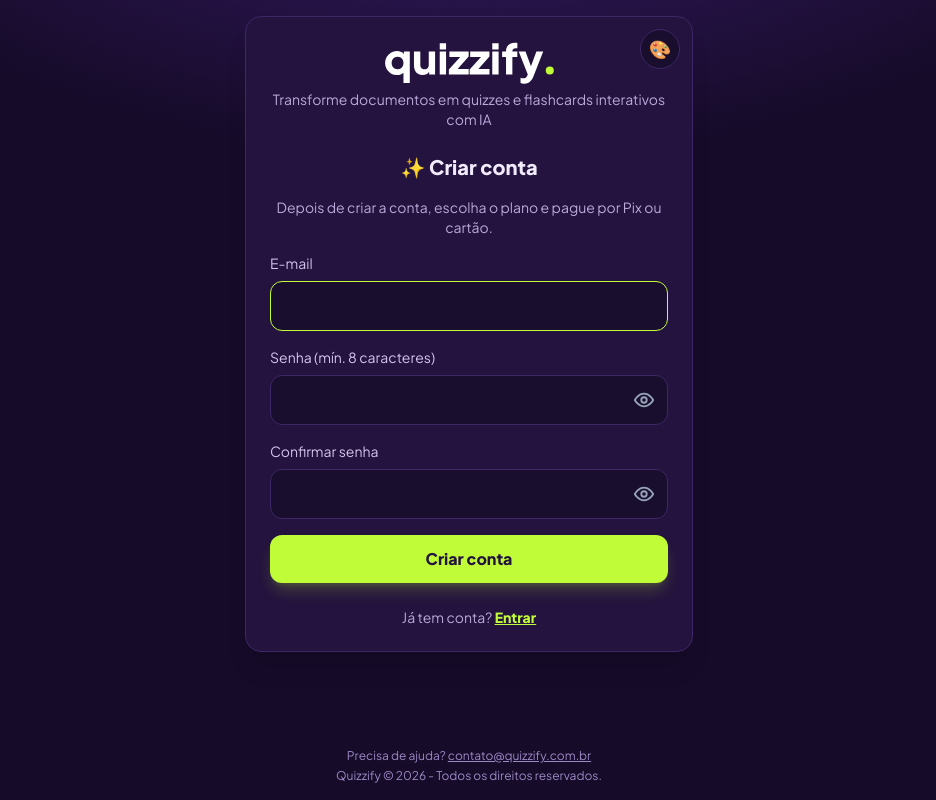
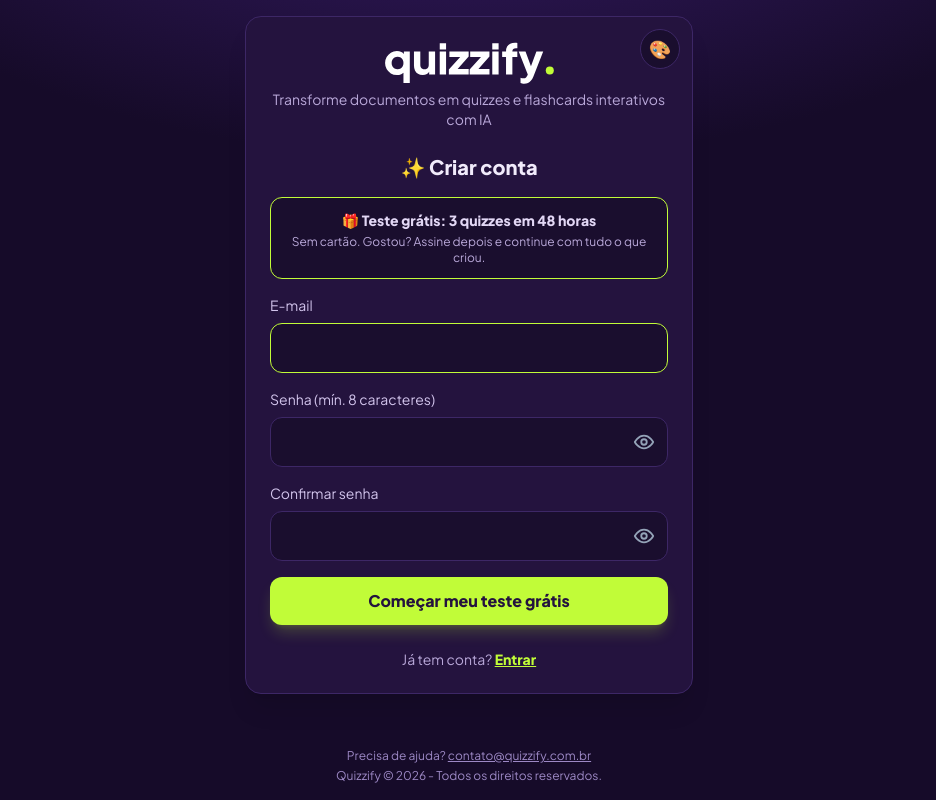
Before and after one commit to aureliocoelho2004-ai/novo-quiz-ia, a Flask app: page /cadastro?teste=1 in a window 1280 px wide. Shown: the whole page, without its empty margins (171-1107 px from the left). Run offline with Flask 3, Linux system fonts and the light colour scheme; some libraries are stand-ins or nearby versions.

Commit message:
Teste grátis pelo site: 3 quizzes em 48 horas, sem cartão
- /assine: botão 'Começar grátis' acima dos planos (o mini-quiz agora destaca ele)
- /cadastro?teste=1 cria conta de teste com cota; a faixa mostra quantos quizzes restam
- Cota esgotada: aviso com link para os planos; aviso por e-mail no último dia; fim do teste já leva aos planos
- TESTE_GRATIS_HORAS e TESTE_GRATIS_QUIZZES configuráveis no Render

Co-Authored-By: Claude Opus 5.5 <noreply@anthropic.com>
Claude-Session: https://claude.ai/code/session_01Tbj9peQo6r4whgAZdZPEaw

```diff
--- a/app.py
+++ b/app.py
@@ -33,6 +33,8 @@ MIN_ITENS, MAX_ITENS = 5, 50
 MAX_CARACTERES_TEXTO = 60_000
 LIMITE_DIARIO = int(os.environ.get("LIMITE_DIARIO", 50))           # gerações por utilizador por dia
 LIMITE_TESTE = int(os.environ.get("LIMITE_TESTE", 10))             # gerações por dia em contas de teste
+TESTE_GRATIS_HORAS = int(os.environ.get("TESTE_GRATIS_HORAS", 48))   # teste grátis pelo site (sem cartão)
+TESTE_GRATIS_QUIZZES = int(os.environ.get("TESTE_GRATIS_QUIZZES", 3))
 DURACOES_TESTE = {"24h": 24, "3d": 72, "7d": 168}                  # opções do painel, em horas
 INTERVALO_SEGUNDOS = int(os.environ.get("INTERVALO_SEGUNDOS", 30))  # espera entre gerações
 FUSO_BRASIL = timezone(timedelta(hours=-3))
@@ -273,7 +275,8 @@ def entrar_na_sessao(nome, conta):
     session.clear()
     session.permanent = True
     session.update(usuario=nome, admin=bool(conta.get("admin")), trocar_senha=bool(conta.get("trocar_senha")),
-                   expira_em=conta.get("expira_em"), tem_email=bool(email_da_conta(nome, conta)))
+                   expira_em=conta.get("expira_em"), tem_email=bool(email_da_conta(nome, conta)),
+                   teste_cota=conta.get("teste_cota"), teste_usados=conta.get("teste_usados", 0))
     atualizar_sessao_assinatura(conta)
 
 
@@ -1029,10 +1032,12 @@ def plano_escolhido():
 @app.route("/cadastro", methods=["GET", "POST"])
 def cadastro():
     plano_id = plano_escolhido()
+    gratis = request.values.get("teste") == "1" and not plano_id
     if session.get("usuario"):
         return redirect(url_for("assinatura", plano=plano_id) if plano_id else url_for("index"))
+    ctx = dict(plano_id=plano_id, planos=PLANOS, gratis=gratis, horas=TESTE_GRATIS_HORAS, cota=TESTE_GRATIS_QUIZZES)
     if request.method == "GET":
-        return render_template("cadastro.html", plano_id=plano_id, planos=PLANOS)
+        return render_template("cadastro.html", **ctx)
 
     email = request.form.get("email", "").strip().lower()
     senha = request.form.get("senha", "")
@@ -1051,6 +1056,11 @@ def cadastro():
     else:
         nova = {"senha": generate_password_hash(senha), "admin": False, "trocar_senha": False,
                 "assinante": True, "pago_ate": 0, "criado_em": agora, "origem": origem_atual()}
+        if gratis:   # teste grátis pelo site: 3 quizzes em 48 horas, sem cartão
+            nova = {"senha": nova["senha"], "admin": False, "trocar_senha": False, "criado_em": agora,
+                    "origem": nova["origem"], "expira_em": agora + TESTE_GRATIS_HORAS * 3600,
+                    "teste_horas": TESTE_GRATIS_HORAS, "teste_cota": TESTE_GRATIS_QUIZZES, "teste_usados": 0,
+                    "teste_site": True}
 
         def criar(usuarios):
             if email in usuarios:
@@ -1063,17 +1073,18 @@ def cadastro():
         except Exception:
             log.exception("Falha ao criar conta")
             flash("Não foi possível criar a conta agora. Tente novamente.", "erro")
-            return render_template("cadastro.html", email=email, plano_id=plano_id, planos=PLANOS), 503
+            return render_template("cadastro.html", email=email, **ctx), 503
         if criada is not False:
             somar_metricas(nova["origem"], contas=1)
         if criada is False:
             flash("Já existe uma conta com este e-mail. Entre com a sua senha.", "erro")
             return redirect(url_for("login", proximo=url_for("assinatura", plano=plano_id) if plano_id else None))
         registrar_tentativa(_cadastros, ip, agora)
-        session.clear()
-        session.permanent = True
-        session.update(usuario=email, admin=False, trocar_senha=False, expira_em=None)
-        atualizar_sessao_assinatura(nova)
+        entrar_na_sessao(email, nova)
+        if gratis:
+            flash(f"Seu teste grátis começou! Você tem {TESTE_GRATIS_QUIZZES} quizzes para criar nas próximas "
+                  f"{TESTE_GRATIS_HORAS} horas. 🎉", "ok")
+            return redirect(url_for("index"))
         # Veio da landing com um plano escolhido: vai direto para o pagamento dele.
         if plano_id and INFINITEPAY_HANDLE:
             try:
@@ -1082,7 +1093,7 @@ def cadastro():
                 log.exception("Falha ao criar checkout após cadastro")
                 flash("Conta criada! Não foi possível abrir o pagamento agora; tente novamente abaixo.", "erro")
         return redirect(url_for("assinatura", plano=plano_id))
-    return render_template("cadastro.html", email=email, plano_id=plano_id, planos=PLANOS), 400
+    return render_template("cadastro.html", email=email, **ctx), 400
 
 
 @app.get("/assinatura")
@@ -1389,8 +1400,10 @@ def etapa_teste(conta, agora):
     if not expira or conta.get("admin"):
         return None
     restante = expira - agora
-    if 0 < restante <= AVISO_TESTE_DIAS * DIA:
-        if (conta.get("teste_horas") or 999) <= 24:
+    horas = conta.get("teste_horas") or 999
+    janela = DIA if horas <= 48 else AVISO_TESTE_DIAS * DIA      # teste de 48h: aviso no último dia
+    if 0 < restante <= janela:
+        if horas <= 24:
             return None                     # teste de 24h: só o aviso no app e o e-mail do fim
         etapa = "teste_antes"
     elif -JANELA_VENCIDA_DIAS * DIA < restante <= 0:
@@ -1629,7 +1642,10 @@ def dados_teste():
     else:
         dias = int(restante // DIA) + 1
         texto = f"em {dias} dias"
-    return {"teste_aviso": texto, "teste_pedir_email": not session.get("tem_email") and "@" not in usuario}
+    cota = session.get("teste_cota")
+    restam = max(0, cota - (session.get("teste_usados") or 0)) if cota is not None else None
+    return {"teste_aviso": texto, "teste_restam": restam, "teste_cota": cota,
+            "teste_pedir_email": not session.get("tem_email") and "@" not in usuario}
 
 
 @app.post("/meu-email")
@@ -1861,7 +1877,8 @@ def assine():
     economia = PLANOS["mensal"]["centavos"] * 12 - PLANOS["anual"]["centavos"]
     resposta = Response(render_template("assine.html", planos=PLANOS, economia=economia,
                                         versao_video=VERSAO_VIDEO, url_canonica=url_publica("assine"),
-                                        dados_estruturados=dados_estruturados()))
+                                        dados_estruturados=dados_estruturados(),
+                                        cota=TESTE_GRATIS_QUIZZES, horas=TESTE_GRATIS_HORAS))
     resposta.headers["Cache-Control"] = "public, max-age=600"
     return resposta
 
@@ -1981,6 +1998,9 @@ def gerar():
         return jsonify(erro="A sua assinatura não está ativa. Renove para continuar."), 402
     sem_limite = bool(conta.get("admin"))
     limite = LIMITE_TESTE if conta.get("expira_em") else LIMITE_DIARIO
+    if conta.get("teste_cota") is not None and conta.get("expira_em") and conta.get("teste_usados", 0) >= conta["teste_cota"]:
+        return jsonify(erro=f"Seus {conta['teste_cota']} quizzes grátis acabaram. Assine para continuar criando "
+                            "— tudo o que você criou fica guardado.", assinar=url_for("assinatura", plano="anual")), 402
 
     arquivos = [a for a in request.files.getlist("arquivos") if a and a.filename]
     tipo = request.form.get("tipo", "quiz")
@@ -2034,6 +2054,17 @@ def gerar():
         link, caminho = publicar_firebase(conteudo_html, tipo)
         if not sem_limite:
             registrar_geracao(usuario)
+        if conta.get("teste_cota") is not None and conta.get("expira_em"):
+            def gastar(usuarios):
+                c = usuarios.get(usuario)
+                if not c: return False
+                c["teste_usados"] = c.get("teste_usados", 0) + 1
+                return c
+            try:
+                c = alterar_usuarios(gastar)
+                if c: session["teste_usados"] = c["teste_usados"]
+            except Exception:
+                log.exception("Falha ao contar quiz do teste de %s", usuario)
         item = None
         if link:
             item = {"id": uuid.uuid4().hex[:12], "titulo": titulo, "tipo": tipo, "total": len(itens),
--- a/static/js/main.js
+++ b/static/js/main.js
@@ -83,6 +83,11 @@
                 return;
             }
             const json = await resposta.json().catch(() => ({}));
+            if (resposta.status === 402 && json.assinar) {     // teste grátis acabou: leva aos planos
+                mostrarStatus(`🎁 ${json.erro}`, 'text-amber-300');
+                status.insertAdjacentHTML('beforeend', ` <a href="${json.assinar}" class="underline font-bold">Ver planos</a>`);
+                return;
+            }
             if (!resposta.ok) throw new Error(json.erro || `Erro no servidor (${resposta.status}).`);
 
             resultado = json;
--- a/templates/admin.html
+++ b/templates/admin.html
@@ -107,7 +107,7 @@
                         {% else %}<span class="text-slate-500">💳 sem pagamento</span>{% endif %}
                     {% elif conta.expira_em %}
                         {% if conta.expira_em <= agora %}<span class="text-red-400">⛔ teste expirado</span>
-                        {% else %}<span class="text-amber-300">⏳ teste até {{ conta.expira_em | data_hora }}</span>{% endif %}
+                        {% else %}<span class="text-amber-300">⏳ teste{% if conta.teste_site %} grátis (site, {{ conta.teste_usados or 0 }}/{{ conta.teste_cota }}){% endif %} até {{ conta.expira_em | data_hora }}</span>{% endif %}
                     {% elif conta.trocar_senha %}· senha provisória{% endif %}
                 </span>
             </summary>
--- a/templates/base.html
+++ b/templates/base.html
@@ -116,7 +116,12 @@
 
         {% if teste_aviso %}
         <div class="mb-4 text-sm rounded-xl p-3 bg-amber-900/60 text-amber-200 text-center">
+            {% if teste_restam is not none %}
+            {% if teste_restam > 0 %}🎁 Teste grátis: <b>{{ 'resta' if teste_restam == 1 else 'restam' }} {{ teste_restam }} de {{ teste_cota }} {{ 'quiz' if teste_cota == 1 else 'quizzes' }}</b> · acaba {{ teste_aviso }}.
+            {% else %}🎁 Seus quizzes grátis acabaram.{% endif %}
+            {% else %}
             🧪 Seu teste grátis acaba <b>{{ teste_aviso }}</b>.
+            {% endif %}
             <a href="{{ url_for('assinatura', plano='anual') }}" class="underline font-bold">Assinar agora</a>
             {% if teste_pedir_email %}
             <form method="post" action="{{ url_for('meu_email') }}" class="flex gap-2 mt-2">
--- a/templates/cadastro.html
+++ b/templates/cadastro.html
@@ -11,6 +11,12 @@
             R$ {{ '%.2f' | format(plano.centavos / 100) | replace('.', ',') }}{{ ' / mês' if plano_id == 'mensal' else ' / ano' }}</p>
         <p class="text-xs text-slate-400 mt-1">Depois de criar a conta, segue direto para o pagamento (Pix ou cartão).
             <a href="{{ url_for('cadastro') }}" class="underline">Trocar plano</a></p>
+    </div>
+    {% elif gratis %}
+    <input type="hidden" name="teste" value="1">
+    <div class="rounded-xl border border-lima bg-slate-900 p-3 text-center">
+        <p class="text-sm text-slate-200"><b>🎁 Teste grátis: {{ cota }} quizzes em {{ horas }} horas</b></p>
+        <p class="text-xs text-slate-400 mt-1">Sem cartão. Gostou? Assine depois e continue com tudo o que criou.</p>
     </div>
     {% else %}
     <p class="text-sm text-slate-400 text-center">Depois de criar a conta, escolha o plano e pague por Pix ou cartão.</p>
@@ -27,7 +33,7 @@
                class="w-full bg-slate-900 border border-slate-700 rounded-xl p-3 text-white focus:outline-none focus:border-lima">
     </div>
     {% endfor %}
-    <button class="w-full bg-lima hover:bg-lima-claro text-tinta font-bold py-3 rounded-xl transition shadow-lg shadow-lima/20">Criar conta</button>
+    <button class="w-full bg-lima hover:bg-lima-claro text-tinta font-bold py-3 rounded-xl transition shadow-lg shadow-lima/20">{{ "Começar meu teste grátis" if gratis else "Criar conta" }}</button>
 </form>
 <p class="text-sm text-center text-slate-400 mt-6">Já tem conta?
     <a href="{{ url_for('login', proximo=url_for('assinatura', plano=plano_id)) if plano_id else url_for('login') }}" class="text-lima font-semibold underline">Entrar</a></p>
```
Also changed, not shown: templates/assine.html (+11 -4 lines).
